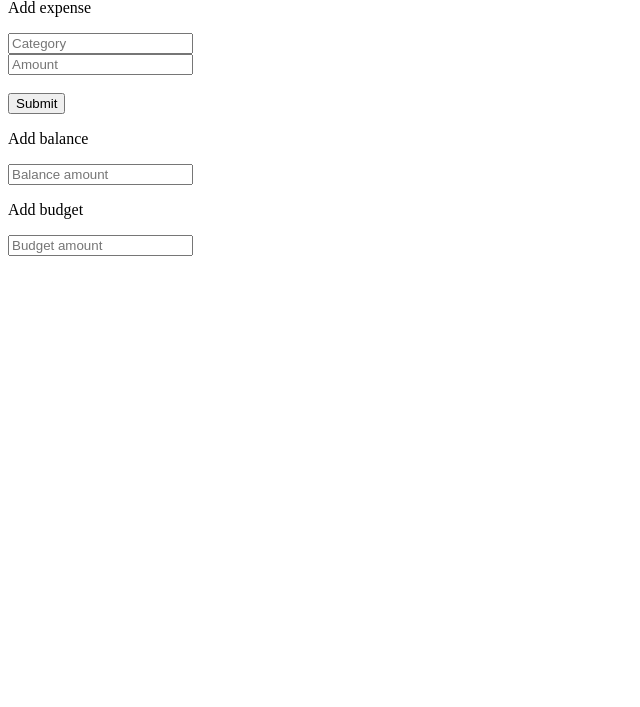
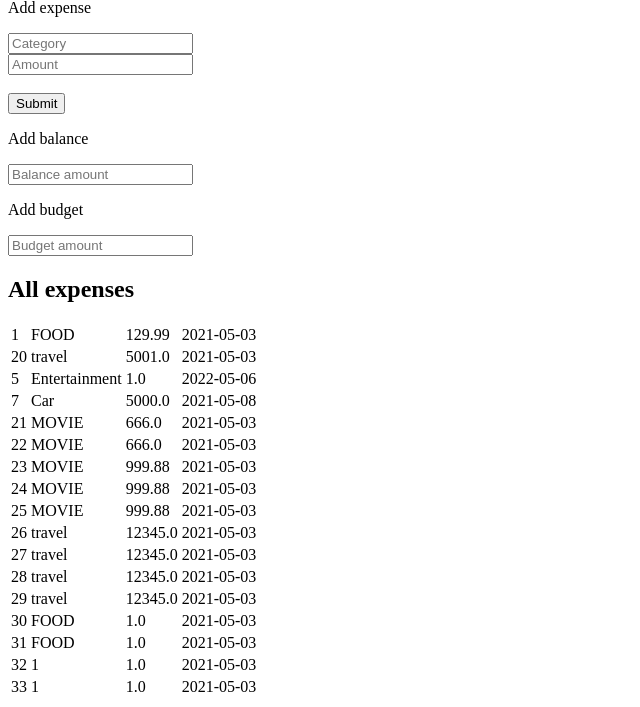
Before and after one commit to kamaljitSB/test-repo, a Flask app: page / in a window 1280 px wide. Shown: the part 139-846 px from the top of the page, without its empty margins (0-640 px from the left). Before the commit the page ends 395 px from the top, so only its background shows below. Run offline with Flask 2, Linux system fonts and the light colour scheme.

Commit message:
Display Expenses

```diff
--- a/Models/expense.csv
+++ b/Models/expense.csv
@@ -7,3 +7,14 @@ ID,Category,Amount,Date
 20,travel,5001.0,2021-05-03
 21,MOVIE,666.0,2021-05-03
 22,MOVIE,666.0,2021-05-03
+23,MOVIE,999.88,2021-05-03
+24,MOVIE,999.88,2021-05-03
+25,MOVIE,999.88,2021-05-03
+26,travel,12345.0,2021-05-03
+27,travel,12345.0,2021-05-03
+28,travel,12345.0,2021-05-03
+29,travel,12345.0,2021-05-03
+30,FOOD,1.0,2021-05-03
+31,FOOD,1.0,2021-05-03
+32,1,1.0,2021-05-03
+33,1,1.0,2021-05-03
--- a/Models/expense_manager.py
+++ b/Models/expense_manager.py
@@ -16,6 +16,8 @@ class ExpenseManager:
 
 
     def get_expenses(self):
+        """Return a list of expenses (in dict) that stored inside the Expense Maanger """
+
         expenses_list = []
         for (key, value) in self._expenses.items():
             expenses_list.append(value)
--- a/app.py
+++ b/app.py
@@ -28,9 +28,15 @@ def add_to_csv(name, balance):
             writer.writerow(rows)
 
 
+def list_all_expenses():
+    EM = ExpenseManager()
+    EM.from_csv(expense_csv)
+    return {"expenses": EM.get_expenses()}
+
+
 @app.route('/')
 def index():
-    return render_template("main.html")
+    return render_template("main.html", expenses=list_all_expenses())
 
 
 @app.route('/', methods=['POST'])
@@ -62,7 +68,7 @@ def expense():
         create_csv(balance, budget)
 
 
-    return render_template("main.html")
+    return render_template("main.html", expenses=list_all_expenses())
 
 
 
--- a/templates/main.html
+++ b/templates/main.html
@@ -17,4 +17,19 @@
     <p>Add budget</p>
     <input name="budget" placeholder="Budget amount"><br>
 </form>
+
+
+<h2> All expenses </h2>
+<table>
+    {% for expense in expenses["expenses"] %}
+    <tr>
+        <td>{{expense.ID}}</td>
+        <td>{{expense.Category}}</td>
+        <td>{{expense.Amount}}</td>
+        <td>{{expense.Date.strftime("%Y-%m-%d")}}</td>
+    </tr>
+    {% endfor %}
+</table>
+
+
 {% endblock %}
```
Also changed, not shown: data.csv (+11 -0 lines).
